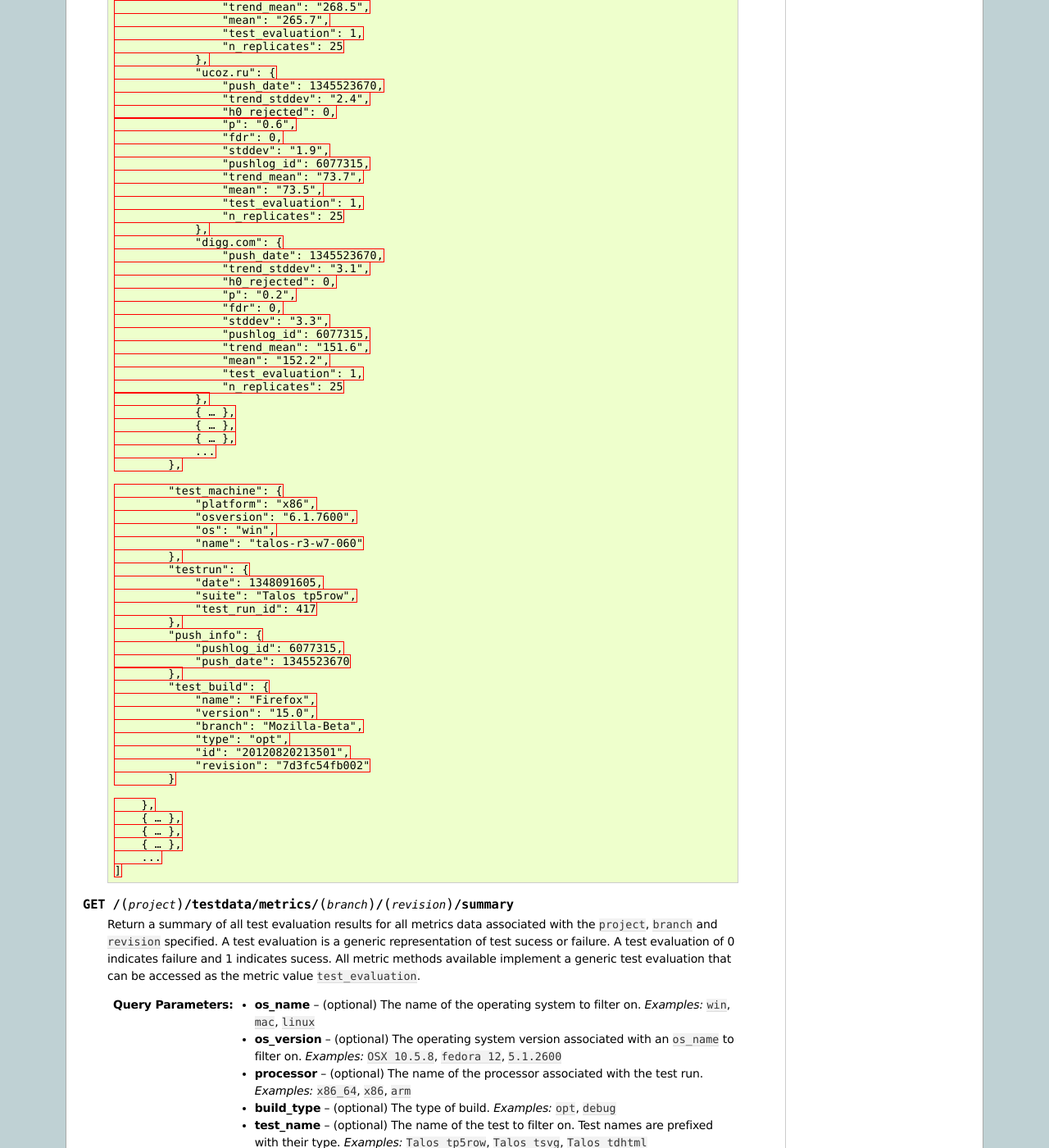
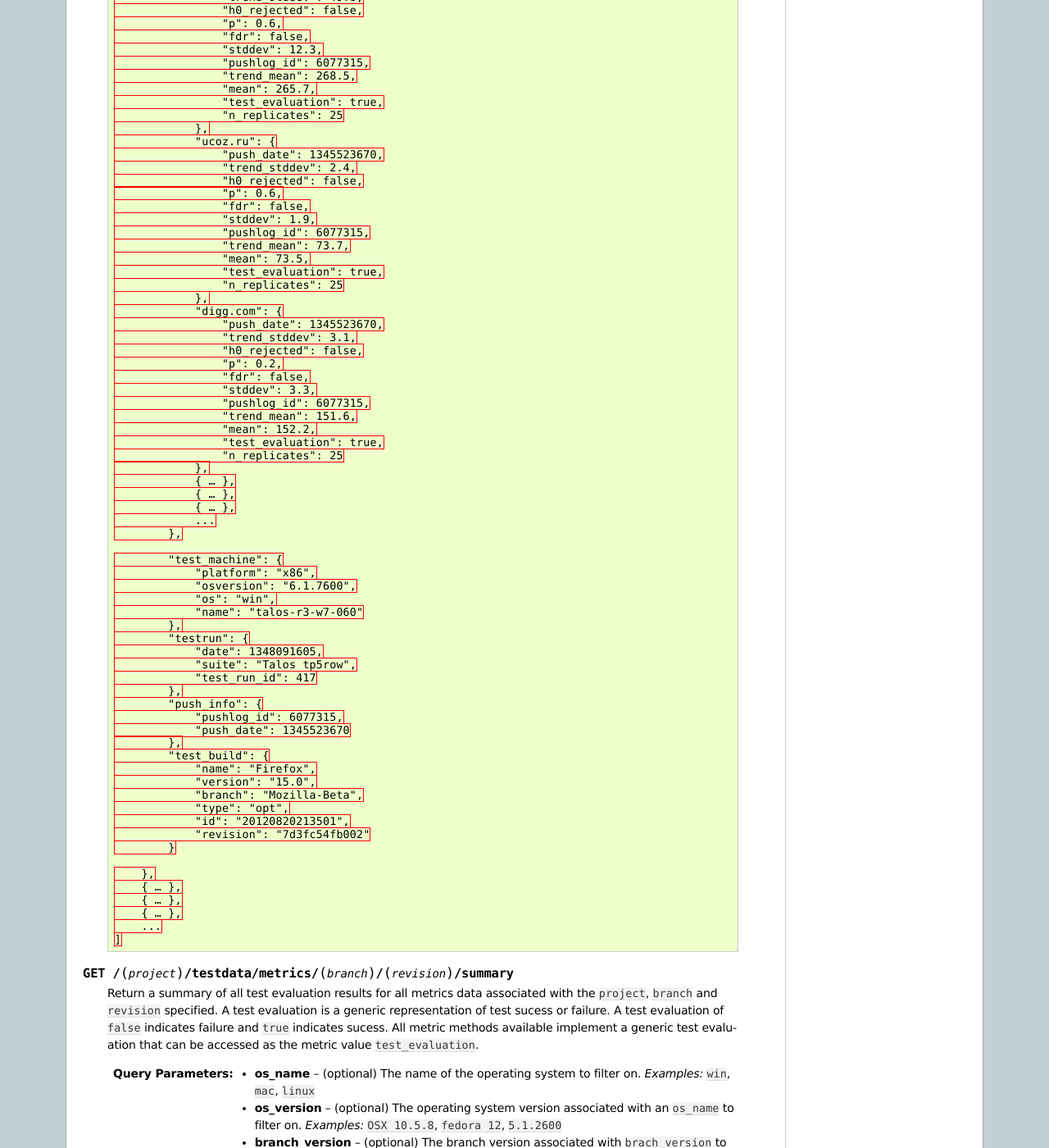
Before and after one commit to mozilla/datazilla, a Sphinx documentation site: the page built from docs/webservice.rst, in a window 1280 px wide and 1400 px high, scrolled down 2425 px. Shown: the whole window at 82% size. Built offline with Sphinx 7.4.7, drawn with Linux system fonts in a browser that asks for light colours; some of the changed text lies outside the part shown.

```diff
--- a/docs/webservice.rst
+++ b/docs/webservice.rst
@@ -21,6 +21,9 @@
 
     :query os_version: (optional) The operating system version associated with an ``os_name`` to filter on.
         *Examples:* ``OSX 10.5.8``, ``fedora 12``, ``5.1.2600``
+
+    :query branch_version: (optional) The branch version associated with ``brach_version`` to filter on.
+        *Examples:* ``15.0``, ``16.0a1``, ``15.0.1``
 
     :query processor: (optional) The name of the processor associated with the test run.
         *Examples:* ``x86_64``, ``x86``, ``arm``
@@ -118,6 +121,9 @@
     :query os_version: (optional) The operating system version associated with an ``os_name`` to filter on.
         *Examples:* ``OSX 10.5.8``, ``fedora 12``, ``5.1.2600``
 
+    :query branch_version: (optional) The branch version associated with ``brach_version`` to filter on.
+        *Examples:* ``15.0``, ``16.0a1``, ``15.0.1``
+
     :query processor: (optional) The name of the processor associated with the test run.
         *Examples:* ``x86_64``, ``x86``, ``arm``
 
@@ -154,41 +160,41 @@
 
                     "icanhascheezburger.com": {
                         "push_date": 1345523670,
-                        "trend_stddev": "49.8",
-                        "h0_rejected": 0,
-                        "p": "0.6",
-                        "fdr": 0,
-                        "stddev": "12.3",
+                        "trend_stddev": 49.8,
+                        "h0_rejected": false,
+                        "p": 0.6,
+                        "fdr": false,
+                        "stddev": 12.3,
                         "pushlog_id": 6077315,
-                        "trend_mean": "268.5",
-                        "mean": "265.7",
-                        "test_evaluation": 1,
+                        "trend_mean": 268.5,
+                        "mean": 265.7,
+                        "test_evaluation": true,
                         "n_replicates": 25
                     },
                     "ucoz.ru": {
                         "push_date": 1345523670,
-                        "trend_stddev": "2.4",
-                        "h0_rejected": 0,
-                        "p": "0.6",
-                        "fdr": 0,
-                        "stddev": "1.9",
+                        "trend_stddev": 2.4,
+                        "h0_rejected": false,
+                        "p": 0.6,
+                        "fdr": false,
+                        "stddev": 1.9,
                         "pushlog_id": 6077315,
-                        "trend_mean": "73.7",
-                        "mean": "73.5",
-                        "test_evaluation": 1,
+                        "trend_mean": 73.7,
+                        "mean": 73.5,
+                        "test_evaluation": true,
                         "n_replicates": 25
                     },
                     "digg.com": {
                         "push_date": 1345523670,
-                        "trend_stddev": "3.1",
-                        "h0_rejected": 0,
-                        "p": "0.2",
-                        "fdr": 0,
-                        "stddev": "3.3",
+                        "trend_stddev": 3.1,
+                        "h0_rejected": false,
+                        "p": 0.2,
+                        "fdr": false,
+                        "stddev": 3.3,
                         "pushlog_id": 6077315,
-                        "trend_mean": "151.6",
-                        "mean": "152.2",
-                        "test_evaluation": 1,
+                        "trend_mean": 151.6,
+                        "mean": 152.2,
+                        "test_evaluation": true,
                         "n_replicates": 25
                     },
                     { … },
@@ -232,7 +238,7 @@
 
     Return a summary of all test evaluation results for all metrics data associated
     with the ``project``, ``branch`` and ``revision`` specified.  A test evaluation is a generic
-    representation of test sucess or failure.  A test evaluation of 0 indicates failure and 1 indicates
+    representation of test sucess or failure.  A test evaluation of ``false`` indicates failure and ``true`` indicates
     sucess.  All metric methods available implement a generic test evaluation that can be accessed
     as the metric value ``test_evaluation``.
 
@@ -241,6 +247,9 @@
 
     :query os_version: (optional) The operating system version associated with an ``os_name`` to filter on.
         *Examples:* ``OSX 10.5.8``, ``fedora 12``, ``5.1.2600``
+
+    :query branch_version: (optional) The branch version associated with ``brach_version`` to filter on.
+        *Examples:* ``15.0``, ``16.0a1``, ``15.0.1``
 
     :query processor: (optional) The name of the processor associated with the test run.
         *Examples:* ``x86_64``, ``x86``, ``arm``
@@ -359,12 +368,12 @@
                         }
                         "total_tests": 91,
                         "pages": [
-                            { "telegraph.co.uk": 1 },
-                            { "web.de": 1 },
-                            { "tudou.com": 1 },
-                            { "nicovideo.jp": 1 },
-                            { "rakuten.co.jp": 1 },
-                            { "store.apple.com": 1 },
+                            { "telegraph.co.uk": true },
+                            { "web.de": true },
+                            { "tudou.com": true },
+                            { "nicovideo.jp": true },
+                            { "rakuten.co.jp": true },
+                            { "store.apple.com": true },
                             { ... },
                             ...
                         ],
@@ -386,12 +395,12 @@
                         }
                         "total_tests": 100,
                         "pages": [
-                            { "telegraph.co.uk": 1 },
-                            { "web.de": 1 },
-                            { "tudou.com": 1 },
-                            { "nicovideo.jp": 1 },
-                            { "rakuten.co.jp": 1 },
-                            { "store.apple.com": 1 },
+                            { "telegraph.co.uk": true },
+                            { "web.de": true },
+                            { "tudou.com": true },
+                            { "nicovideo.jp": false },
+                            { "rakuten.co.jp": true },
+                            { "store.apple.com": false },
                             { ... },
                             ...
                         ],
@@ -427,6 +436,9 @@
 
     :query os_version: (optional) The operating system version associated with an ``os_name`` to filter on.
         *Examples:* ``OSX 10.5.8``, ``fedora 12``, ``5.1.2600``
+
+    :query branch_version: (optional) The branch version associated with ``brach_version`` to filter on.
+        *Examples:* ``15.0``, ``16.0a1``, ``15.0.1``
 
     :query processor: (optional) The name of the processor associated with the test run.
         *Examples:* ``x86_64``, ``x86``, ``arm``
@@ -478,28 +490,28 @@
                         "pages": {
                             "icanhascheezburger.com": {
                                 "push_date": 1345510991,
-                                "trend_stddev": "20.2",
-                                "h0_rejected": 0,
-                                "p": "0.4",
-                                "fdr": 0,
-                                "stddev": "23.7",
+                                "trend_stddev": 20.2,
+                                "h0_rejected": false,
+                                "p": 0.4,
+                                "fdr": false,
+                                "stddev": 23.7,
                                 "pushlog_id": 6034235,
-                                "trend_mean": "237.9",
-                                "mean": "238.8",
-                                "test_evaluation": 1,
+                                "trend_mean": 237.9,
+                                "mean": 238.8,
+                                "test_evaluation": true,
                                 "n_replicates": 25
                             },
                             "ucoz.ru": {
                                 "push_date": 1345510991,
-                                "trend_stddev": "3.1",
-                                "h0_rejected": 0,
-                                "p": "0.8",
-                                "fdr": 0,
-                                "stddev": "1.6",
+                                "trend_stddev": 3.1,
+                                "h0_rejected": false,
+                                "p": 0.8,
+                                "fdr": false,
+                                "stddev": 1.6,
                                 "pushlog_id": 6034235,
-                                "trend_mean": "68.4",
-                                "mean": "67.9",
-                                "test_evaluation": 1,
+                                "trend_mean": 68.4,
+                                "mean": 67.9,
+                                "test_evaluation": true,
                                 "n_replicates": 25
                             },
                             { ... },
```
Also changed, not shown: 7 other files.
